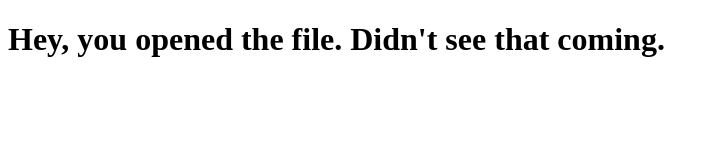
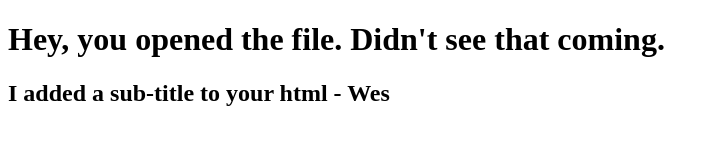
Before and after one commit to jryankendall/jan16repo, a plain HTML site: page index.html in a window 1280 px wide. Shown: the whole page, without its empty margins (0-719 px from the left). Drawn offline with Linux system fonts and the light colour scheme.

Commit message:
I added a sub-title to your html-Wes

```diff
--- a/index.html
+++ b/index.html
@@ -5,5 +5,6 @@
     </head>
     <body>
         <h1>Hey, you opened the file. Didn't see that coming.</h1>
+        <h2>I added a sub-title to your html - Wes</h2>
     </body>
 </html>
```
